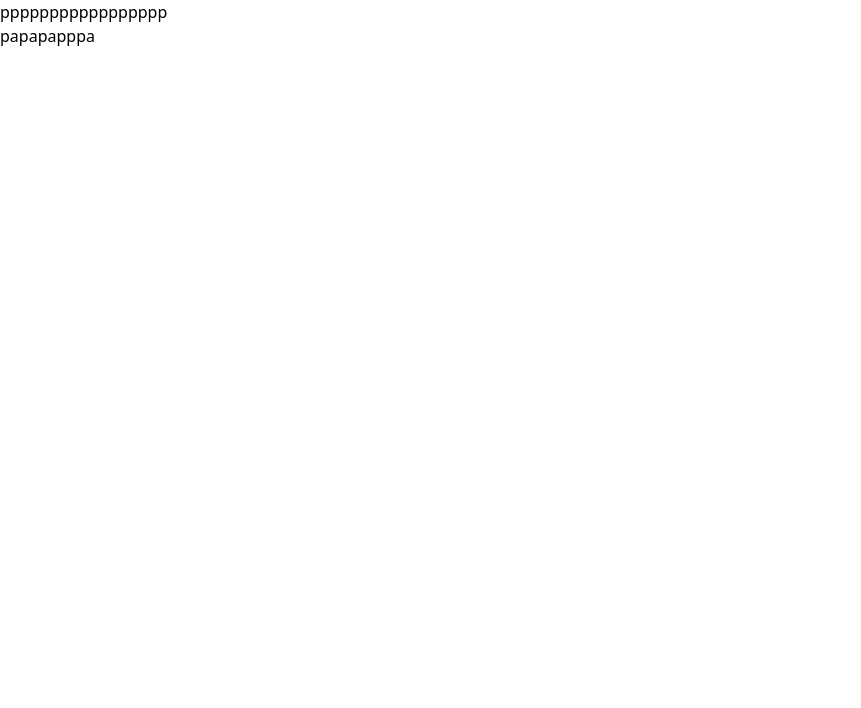
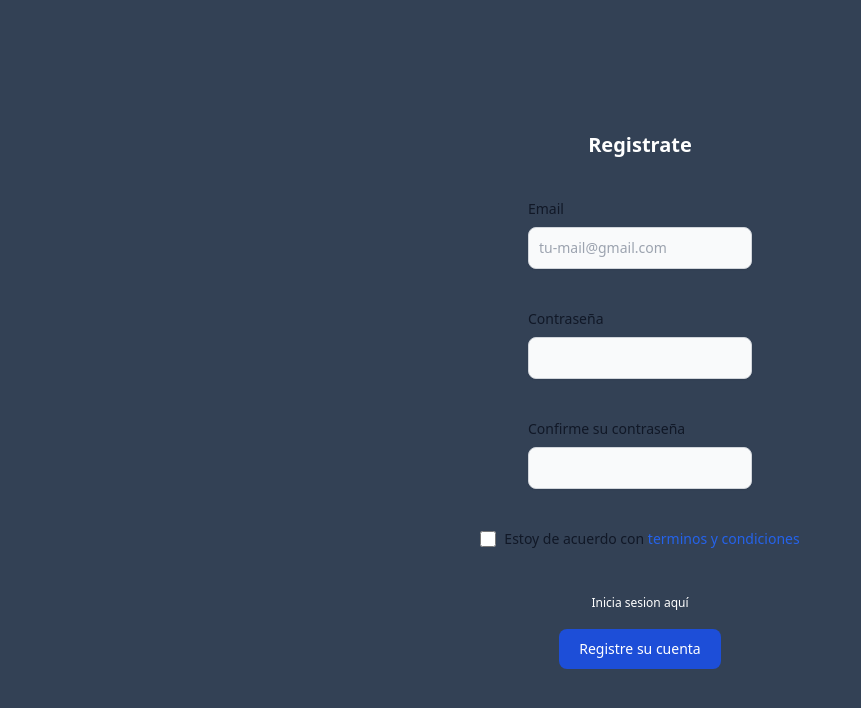
Before and after one commit to Yuarinaim/Prueba-FT, a React (Vite) app in the folder client/: page /register in a window 1280 px wide. Shown: the top 708 px of the page, without its empty margins (0-861 px from the left). Built offline with nearby package versions, Linux system fonts and the light colour scheme.

Commit message:
formularios de login y register

```diff
--- a/client/src/Pages/LoginPage.jsx
+++ b/client/src/Pages/LoginPage.jsx
@@ -1,18 +1,64 @@
-// import { Link } from "react-router-dom";
+import { Link } from "react-router-dom";
 
-export default function LoginPage(props) {
+export default function LoginPage() {
   return (
-    <div>
-      <div>
-        {/* <div >
-          <img src={props.image} alt="" />
-        </div> */}
-        <p>holasaosdo</p>
-        <p>sassaslls</p>
-      </div>
-      {/* <Link to={`/countries/${props.id}`}>
-        <button className={`${s.card_button}`}>More info</button>
-      </Link> */}
+    <div className="flex flex-col h-screen gap-10 justify-center items-center bg-slate-700">
+      <h1 className="text-xl font-bold text-white ">Inicio de Sesión</h1>
+      <form className="flex flex-col gap-4 items-center">
+        <div className="mb-6">
+          <label htmlFor="email" className="block mb-2 text-sm font-medium text-white ">
+            Correo electronico
+          </label>
+          <input
+            type="email"
+            id="email"
+            className="bg-gray-50 border border-gray-300 text-gray-900 text-sm rounded-lg focus:ring-blue-500 focus:border-blue-500 block w-full p-2.5 dark:bg-gray-700 dark:border-gray-600 dark:placeholder-gray-400 dark:text-white dark:focus:ring-blue-500 dark:focus:border-blue-500"
+            placeholder="tu-mail@gmail.com"
+            required=""
+          />
+        </div>
+        <div className="mb-6">
+          <label htmlFor="password" className="block mb-2 text-sm font-medium text-white ">
+            Contraseña
+          </label>
+          <input
+            type="password"
+            id="password"
+            className="bg-gray-50 border border-gray-300 text-gray-900 text-sm rounded-lg focus:ring-blue-500 focus:border-blue-500 block w-full p-2.5 dark:bg-gray-700 dark:border-gray-600 dark:placeholder-gray-400 dark:text-white dark:focus:ring-blue-500 dark:focus:border-blue-500"
+            required=""
+          />
+        </div>
+        <div className="flex items-start mb-6">
+          <div className="flex items-center h-5">
+            <input
+              id="remember"
+              type="checkbox"
+              defaultValue=""
+              className="w-4 h-4 border border-gray-300 rounded bg-gray-50 focus:ring-3 focus:ring-blue-300 dark:bg-gray-700 dark:border-gray-600 dark:focus:ring-blue-600 dark:ring-offset-gray-800 dark:focus:ring-offset-gray-800"
+              required=""
+            />
+            <label
+              htmlFor="remember"
+              className="ml-2 text-sm font-medium text-gray-900 dark:text-gray-300"
+            >
+              Recuerdame
+            </label>
+            <Link className="ml-10" to={"/register"}>
+              <span className="text-white text-xs hover:underline cursor-pointer">
+                Registrate aquí
+              </span>
+            </Link>
+          </div>
+        </div>
+        <Link to={"/"}>
+          <button
+            type="submit"
+            className="text-white px-10 bg-blue-700 hover:bg-blue-800 focus:ring-4 focus:outline-none focus:ring-blue-300 font-medium rounded-lg text-sm w-full sm:w-auto py-2.5 text-center dark:bg-blue-600 dark:hover:bg-blue-700 dark:focus:ring-blue-800"
+          >
+            Entrar
+          </button>
+        </Link>
+      </form>
     </div>
   );
 }
--- a/client/src/Pages/RegisterPage.jsx
+++ b/client/src/Pages/RegisterPage.jsx
@@ -1,18 +1,87 @@
-// import { Link } from "react-router-dom";
+import { Link } from "react-router-dom";
 
 export default function RegisterPage() {
   return (
-    <div>
-      <div>
-        {/* <div >
-          <img src={props.image} alt="" />
-        </div> */}
-        <p>ppppppppppppppppp</p>
-        <p>papapapppa</p>
-      </div>
-      {/* <Link to={`/countries/${props.id}`}>
-        <button className={`${s.card_button}`}>More info</button>
-      </Link> */}
+    <div className="flex flex-col h-screen gap-10 justify-center items-center bg-slate-700">
+      <h1 className="text-xl font-bold text-white ">Registrate</h1>
+      <form className="flex flex-col items-center gap-4">
+        <div className="mb-6">
+          <label
+            htmlFor="email"
+            className="block mb-2 text-sm font-medium text-gray-900 dark:text-white"
+          >
+            Email
+          </label>
+          <input
+            type="email"
+            id="email"
+            className="shadow-sm bg-gray-50 border border-gray-300 text-gray-900 text-sm rounded-lg focus:ring-blue-500 focus:border-blue-500 block w-full p-2.5 dark:bg-gray-700 dark:border-gray-600 dark:placeholder-gray-400 dark:text-white dark:focus:ring-blue-500 dark:focus:border-blue-500 dark:shadow-sm-light"
+            placeholder="tu-mail@gmail.com"
+            required=""
+          />
+        </div>
+        <div className="mb-6">
+          <label
+            htmlFor="password"
+            className="block mb-2 text-sm font-medium text-gray-900 dark:text-white"
+          >
+            Contraseña
+          </label>
+          <input
+            type="password"
+            id="password"
+            className="shadow-sm bg-gray-50 border border-gray-300 text-gray-900 text-sm rounded-lg focus:ring-blue-500 focus:border-blue-500 block w-full p-2.5 dark:bg-gray-700 dark:border-gray-600 dark:placeholder-gray-400 dark:text-white dark:focus:ring-blue-500 dark:focus:border-blue-500 dark:shadow-sm-light"
+            required=""
+          />
+        </div>
+        <div className="mb-6">
+          <label
+            htmlFor="repeat-password"
+            className="block mb-2 text-sm font-medium text-gray-900 dark:text-white"
+          >
+            Confirme su contraseña
+          </label>
+          <input
+            type="password"
+            id="repeat-password"
+            className="shadow-sm bg-gray-50 border border-gray-300 text-gray-900 text-sm rounded-lg focus:ring-blue-500 focus:border-blue-500 block w-full p-2.5 dark:bg-gray-700 dark:border-gray-600 dark:placeholder-gray-400 dark:text-white dark:focus:ring-blue-500 dark:focus:border-blue-500 dark:shadow-sm-light"
+            required=""
+          />
+        </div>
+        <div className="flex items-start mb-6">
+          <div className="flex items-center h-5">
+            <input
+              id="terms"
+              type="checkbox"
+              defaultValue=""
+              className="w-4 h-4 border border-gray-300 rounded bg-gray-50 focus:ring-3 focus:ring-blue-300 dark:bg-gray-700 dark:border-gray-600 dark:focus:ring-blue-600 dark:ring-offset-gray-800 dark:focus:ring-offset-gray-800"
+              required=""
+            />
+          </div>
+          <label
+            htmlFor="terms"
+            className="ml-2 text-sm font-medium text-gray-900 dark:text-gray-300"
+          >
+            Estoy de acuerdo con{" "}
+            <a href="#" className="text-blue-600 hover:underline dark:text-blue-500">
+              terminos y condiciones
+            </a>
+          </label>
+        </div>
+        <Link to={"/login"}>
+          <span className="text-white text-xs hover:underline cursor-pointer">
+            Inicia sesion aquí
+          </span>
+        </Link>
+        <Link to={"/"}>
+          <button
+            type="submit"
+            className="text-white bg-blue-700 hover:bg-blue-800 focus:ring-4 focus:outline-none focus:ring-blue-300 font-medium rounded-lg text-sm px-5 py-2.5 text-center dark:bg-blue-600 dark:hover:bg-blue-700 dark:focus:ring-blue-800"
+          >
+            Registre su cuenta
+          </button>
+        </Link>
+      </form>
     </div>
   );
 }
```
